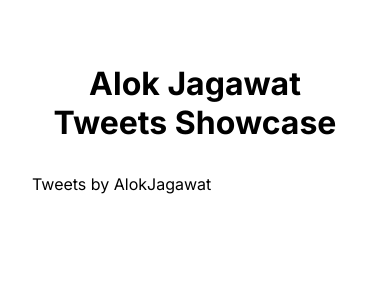
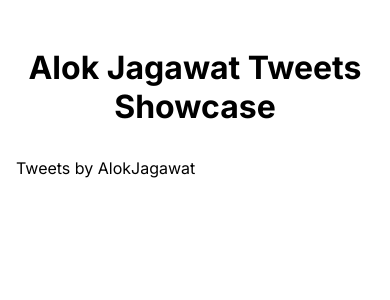
Before and after one commit to manojd929/tweets-classifier, a Next.js app: page / in a window 390 px wide. Shown: the top 300 px of the page. Built offline with nearby package versions, Linux system fonts and the light colour scheme.

Commit message:
feat: responsivity

```diff
--- a/src/app/globals.css
+++ b/src/app/globals.css
@@ -4,14 +4,25 @@
   margin: 0;
 }
 
-html,
 body {
   max-width: 100vw;
   overflow-x: hidden;
-  padding: 1rem;
+  padding: 4rem 24vw;
 }
 
 a {
   color: inherit;
   text-decoration: none;
 }
+
+@media (max-width: 768px) {
+  body {
+    padding: 1rem 4rem;
+  }
+}
+
+@media (max-width: 425px) {
+  body {
+    padding: 1rem 1rem;
+  }
+}
```
